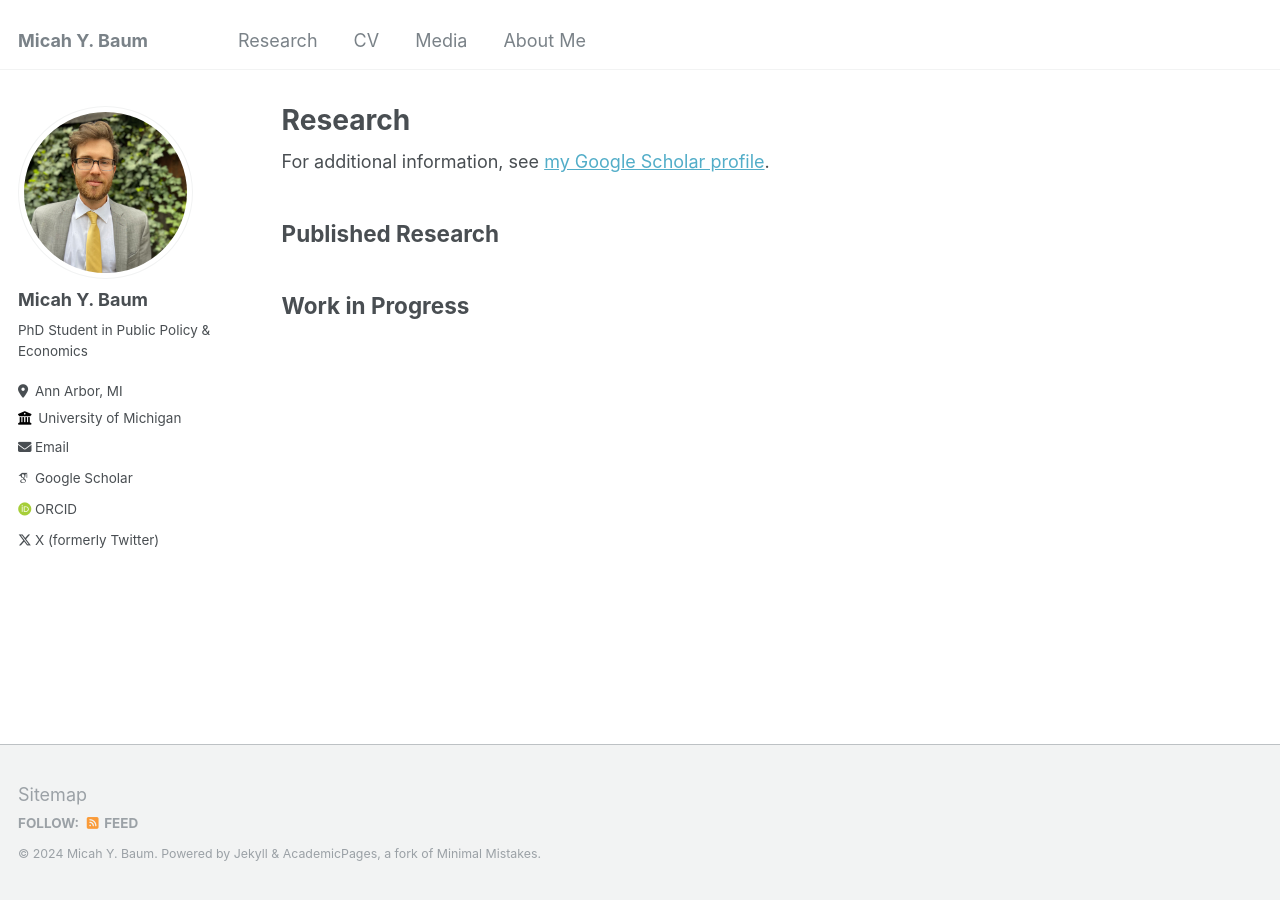
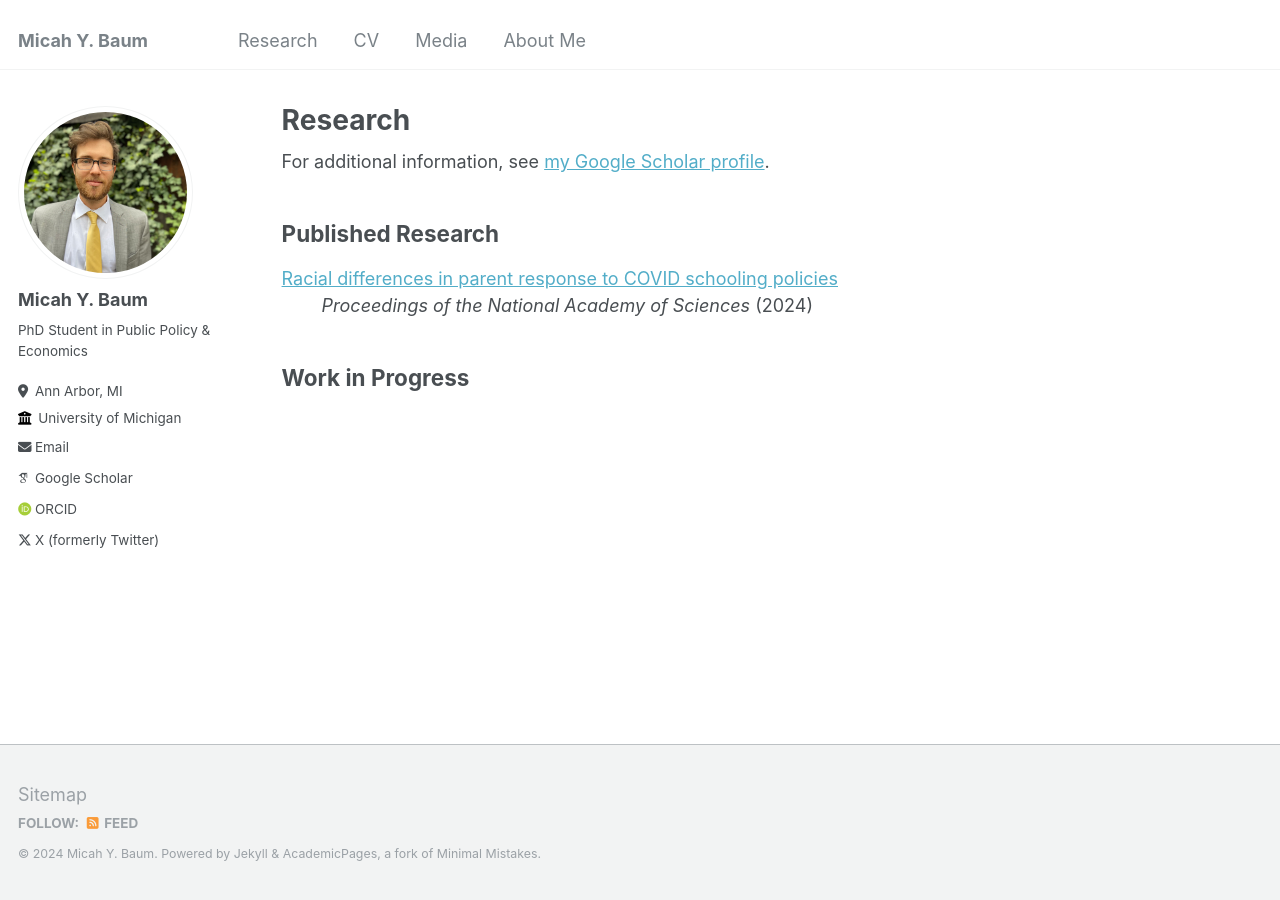
Before and after one commit to micah-baum/micah-baum.github.io, a Jekyll site: the page built from _pages/research.md, in a window 1280 px wide. Built offline with Jekyll 4.4.1, drawn with Linux system fonts in a browser that asks for light colours; some web fonts are replaced.

Commit message:
Update research.md

```diff
--- a/_pages/research.md
+++ b/_pages/research.md
@@ -12,6 +12,10 @@ author_profile: true
 {% include base_path %}
 
 ## Published Research
+[Racial differences in parent response to COVID schooling policies](https://micah-baum.github.io/files/baum-jacob-pnas-2024.pdf)
+:  _Proceedings of the National Academy of Sciences_ (2024)
+
+
 {% for post in site.research-published reversed %}
   {% include archive-single.html %}
 {% endfor %}
```
